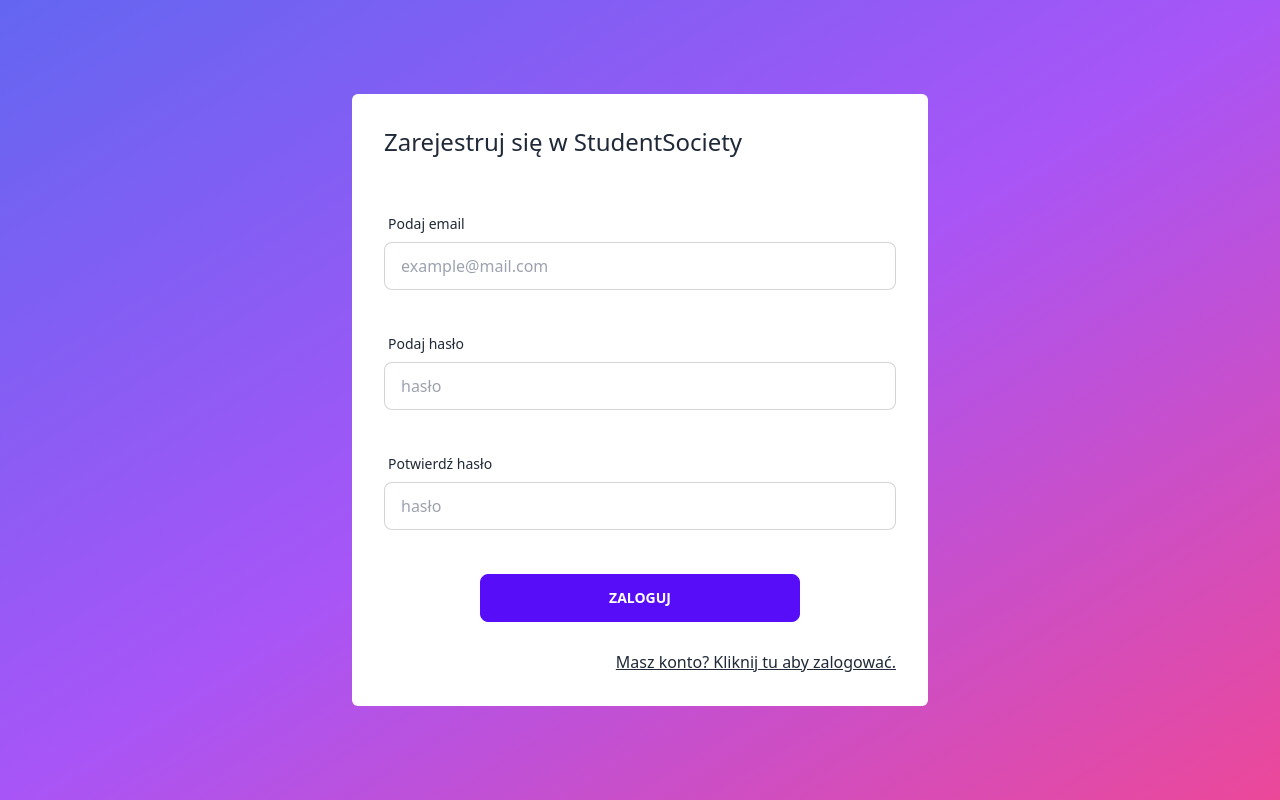
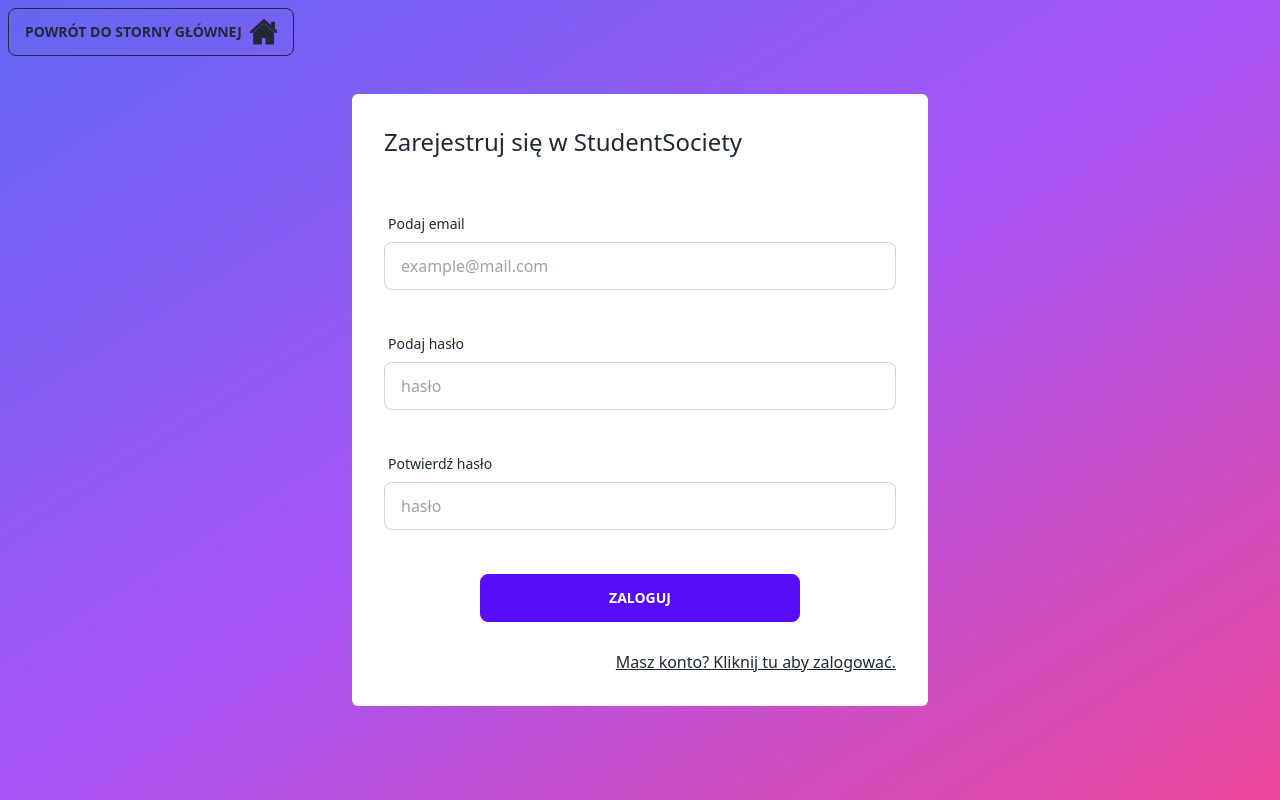
Before and after one commit to EP-coode/ZPI, a Next.js app in the folder renderer/: page /register in a window 1280 px wide. Built offline with nearby package versions, Linux system fonts and the light colour scheme.

Commit message:
add return buttton to full page form

```diff
--- /dev/null
+++ b/renderer/src/icons/HomeSvg.tsx
@@ -0,0 +1,18 @@
+import * as React from "react";
+import { SVGProps } from "react";
+
+const HomeSvg = (props: SVGProps<SVGSVGElement>) => (
+  <svg
+    xmlns="http://www.w3.org/2000/svg"
+    viewBox="0 0 26.39 26.39"
+    fill="currentColor"
+    stroke="currentColor"
+    xmlSpace="preserve"
+    {...props}
+  >
+    <path d="M3.588 24.297s-.024.59.553.59l6.652-.008.01-5.451s-.094-.898.777-.898h2.761c1.031 0 .968.898.968.898l-.012 5.434h6.512c.732 0 .699-.734.699-.734V14.076L13.33 5.913l-9.742 8.164v10.22z" />
+    <path d="M0 13.317s.826 1.524 2.631 0l10.781-9.121 10.107 9.064c2.088 1.506 2.871 0 2.871 0L13.412 1.504 0 13.317zM23.273 4.175h-2.599l.011 3.153 2.588 2.197z" />
+  </svg>
+);
+
+export default HomeSvg;
--- a/renderer/src/layout/FullPageFormWrapper.tsx
+++ b/renderer/src/layout/FullPageFormWrapper.tsx
@@ -1,4 +1,6 @@
+import Link from "next/link";
 import React from "react";
+import HomeSvg from "../icons/HomeSvg";
 
 type Props = {
   children: React.ReactNode;
@@ -12,6 +14,12 @@
             min-h-screen
             bg-gradient-to-br from-indigo-500 via-purple-500 to-pink-500`}
     >
+      <Link href="/">
+        <a className="btn btn-outline fixed top-2 left-2 gap-2">
+          Powrót do storny głównej
+          <HomeSvg height="60%" />
+        </a>
+      </Link>
       <div
         className={`fixed top-1/2 left-1/2 -translate-y-1/2 -translate-x-1/2
             w-4/5
```
